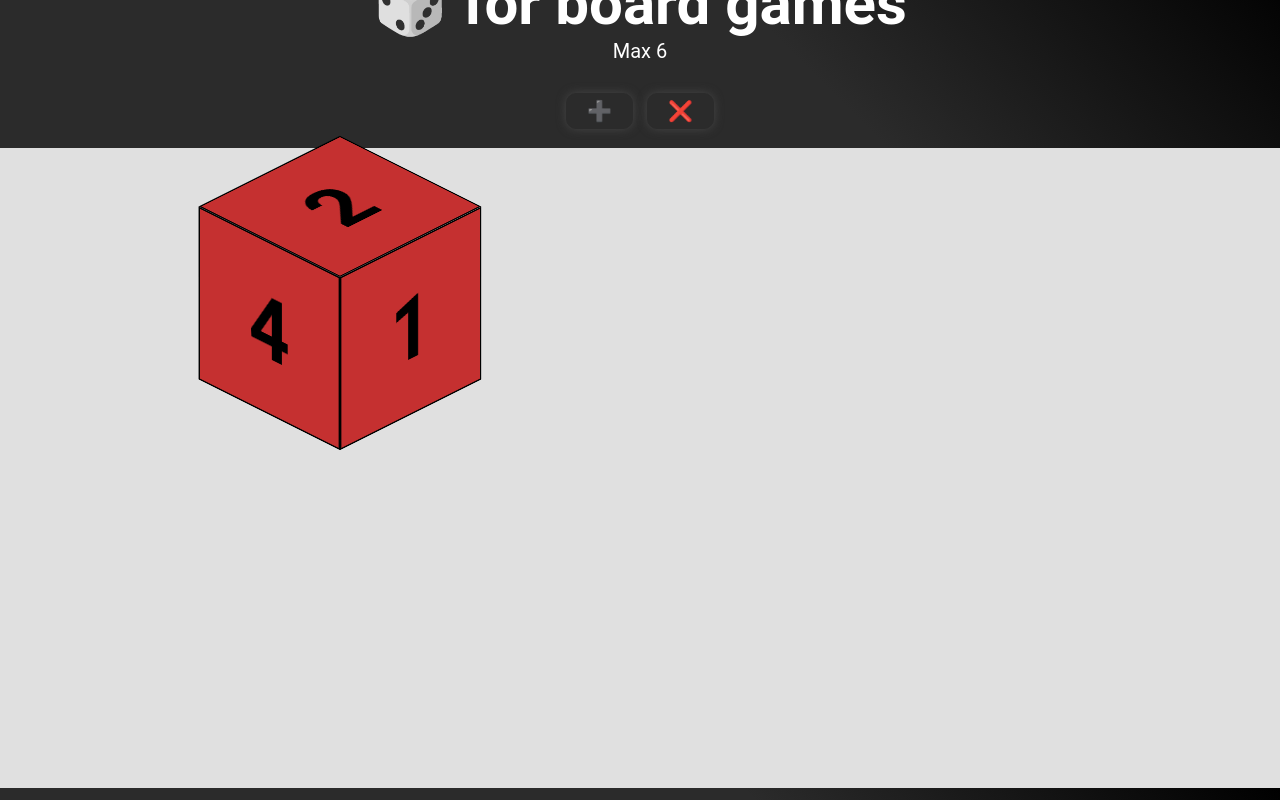
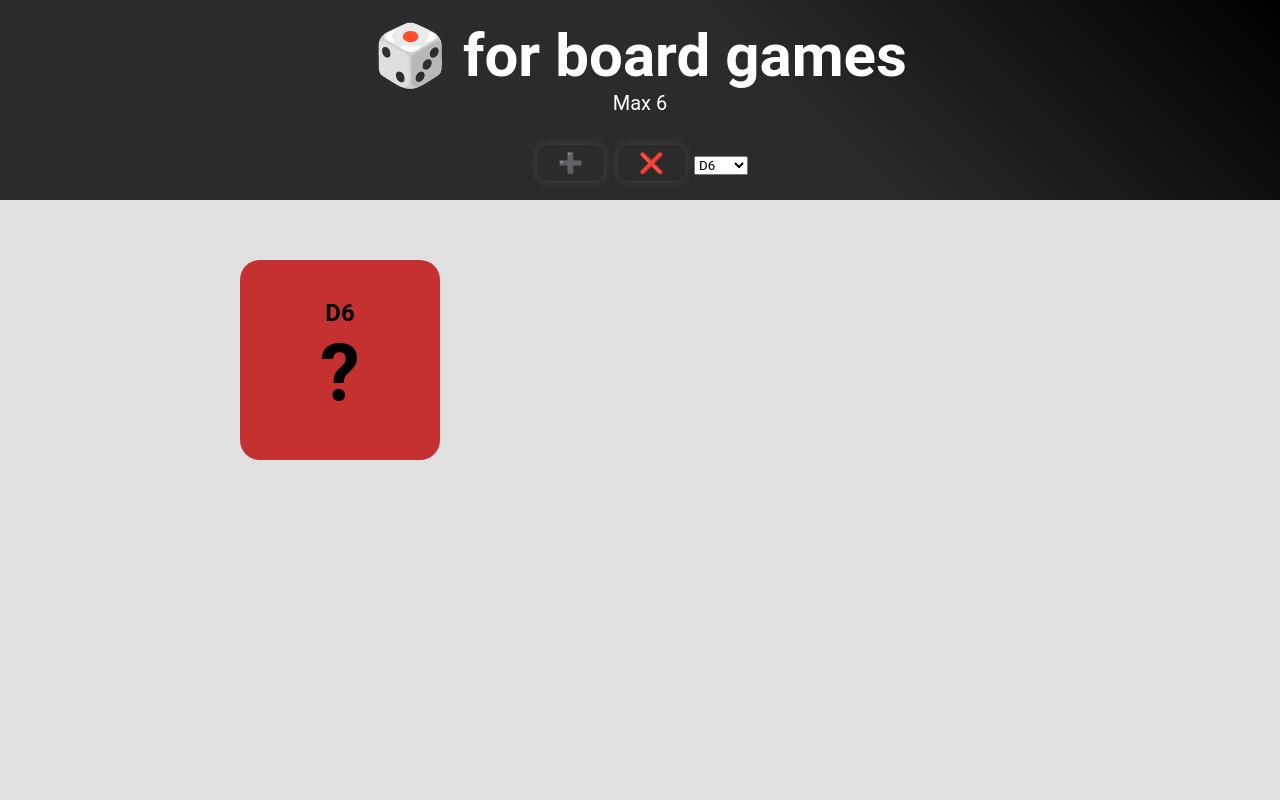
Before and after one commit to Gabo19x/Dado, a plain HTML site: page index.html in a window 1280 px wide. Shown: the top 800 px of the page. Drawn offline with Linux system fonts and the light colour scheme.

Commit message:
Implementacion para agregar nuevos dados

```diff
--- a/app.js
+++ b/app.js
@@ -1,77 +1,83 @@
-// Referencias a los elementos
-const contenedor = document.getElementById('Dados');
-const botonAgregar = document.getElementById('Agregar');
-const botonRemover = document.getElementById('Remover');
+// Referencias
+const contenedor = document.getElementById("Dados");
+const botonAgregar = document.getElementById("Agregar");
+const botonRemover = document.getElementById("Remover");
+const selectorTipo = document.getElementById("tipoDado");
 
-let num = 2;
 const dadosMax = 6;
-let cantidadDados = 1;
-/* FUNCION
-*/
-function crearDado() {
-    const cube = document.createElement('div');
-    cube.classList.add('Dado');
+let cantidadDados = 0;
 
-    num = (num + 1) % 3;
+const colores = [
+    "Rojo",
+    "Azul",
+    "Verde"
+];
 
-    if(num === 0) {
-        cube.innerHTML = `
-            <div class="front Rojo">1</div>
-            <div class="back Rojo">6</div>
-            <div class="right Rojo">3</div>
-            <div class="left Rojo">4</div>
-            <div class="top Rojo">2</div>
-            <div class="bottom Rojo">5</div>
-        `;
-    } else if(num === 1) {
-        cube.innerHTML = `
-            <div class="front Azul">1</div>
-            <div class="back Azul">6</div>
-            <div class="right Azul">3</div>
-            <div class="left Azul">4</div>
-            <div class="top Azul">2</div>
-            <div class="bottom Azul">5</div>
-        `;
-    } else {
-        cube.innerHTML = `
-            <div class="front Verde">1</div>
-            <div class="back Verde">6</div>
-            <div class="right Verde">3</div>
-            <div class="left Verde">4</div>
-            <div class="top Verde">2</div>
-            <div class="bottom Verde">5</div>
-        `;
+let indiceColor = 0;
+
+function crearDado(caras = 6) {
+    const dado = document.createElement("div");
+
+    const color = colores[indiceColor];
+    indiceColor = (indiceColor + 1) % colores.length;
+
+    dado.classList.add("Dado", color);
+    dado.dataset.caras = caras;
+
+    dado.innerHTML = `
+        <div class="tipo">D${caras}</div>
+        <span>?</span>
+    `;
+
+    dado.addEventListener("click", () => {
+        lanzarDado(dado);
+    });
+
+    return dado;
+}
+
+function lanzarDado(dado) {
+    const caras = Number(dado.dataset.caras);
+
+    dado.classList.add("girando");
+
+    setTimeout(() => {
+        const resultado =
+            Math.floor(Math.random() * caras) + 1;
+
+        dado.querySelector("span").textContent = resultado;
+
+        dado.classList.remove("girando");
+    }, 1000);
+}
+
+botonAgregar.addEventListener("click", () => {
+    if (cantidadDados >= dadosMax) {
+        return;
     }
 
-    cube.addEventListener('click', function() {
-        // Genera ángulos aleatorios (múltiplos de 90°)
-        const randomX = (Math.floor(Math.random() * 4) + 1) * 90;
-        const randomY = (Math.floor(Math.random() * 4) + 1) * 90;
-        const randomZ = (Math.floor(Math.random() * 4) + 1) * 90;
+    const caras = Number(selectorTipo.value);
 
-        cube.style.transform = `rotateX(${randomX}deg) rotateY(${randomY}deg) rotateZ(${randomZ}deg)`;
-    });
+    const dado = crearDado(caras);
 
-  return cube;
-}
+    contenedor.appendChild(dado);
 
-// Evento para agregar un dado
-botonAgregar.addEventListener('click', function() {
     cantidadDados++;
-    if(cantidadDados <= 6) {
-        const nuevoDado = crearDado();
-        contenedor.appendChild(nuevoDado);
+});
+
+botonRemover.addEventListener("click", () => {
+    if (cantidadDados === 0) {
+        return;
     }
 
+    contenedor.removeChild(
+        contenedor.lastElementChild
+    );
+
+    cantidadDados--;
 });
 
-// Evento para eliminar el último dado agregado
-botonRemover.addEventListener('click', function() {
-    if (cantidadDados > 0 && contenedor.lastElementChild) {
-        cantidadDados--;
-        contenedor.removeChild(contenedor.lastElementChild);
-    }
-});
-
-// Opcional: Agregar un dado inicial al cargar la página
-contenedor.appendChild(crearDado());
+// Dado inicial
+const dadoInicial = crearDado(6);
+contenedor.appendChild(dadoInicial);
+cantidadDados++;
--- a/css/style.scss
+++ b/css/style.scss
@@ -1,45 +1,20 @@
 @use "globales" as *;
 
-body {
-    -webkit-perspective: 800px;
-    perspective: 800px;
+.Dado {
+    width: 200px;
+    height: 200px;
+
+    border-radius: 20px;
+
     display: flex;
+    flex-direction: column;
     justify-content: center;
     align-items: center;
-    height: 100vh;
-    background: #eee;
-    margin: 0;
-}
 
-.Dado {
-    width: $Largor;
-    height: $Largor;
-    position: relative;
-
-    -webkit-transform-style: preserve-3d;
-    transform-style: preserve-3d;
-    -webkit-transform: rotateX(-30deg) rotateY(45deg);
-    transform: rotateX(-30deg) rotateY(45deg);
-    -webkit-transition: -webkit-transform 2s;
-    transition: transform 2s;
     cursor: pointer;
 
-    div {
-        position: absolute;
-        width: $Largor;
-        height: $Largor;
-        border: 2px solid $negro;
-
-        box-sizing: border-box;
-        font-size: $fuenteDado;
-        font-weight: bold;
-        display: flex;
-        justify-content: center;
-        align-items: center;
-        backface-visibility: hidden;
-        -webkit-backface-visibility: hidden;
-
-        border-radius: 5px;
+    transition: transform 1s;
+    user-select: none;
 }
 
 .Rojo {
@@ -53,12 +28,27 @@
 .Verde {
     background: $colorDado3;
 }
+
+.tipo {
+    font-size: 24px;
+    font-weight: bold;
 }
 
+.Dado span {
+    font-size: 80px;
+    font-weight: bold;
+}
 
-.front  { -webkit-transform: translateZ($distancia); transform: translateZ($distancia); }
-.back   { -webkit-transform: rotateY(180deg) translateZ($distancia); transform: rotateY(180deg) translateZ($distancia); }
-.right  { -webkit-transform: rotateY(90deg) translateZ($distancia); transform: rotateY(90deg) translateZ($distancia); }
-.left   { -webkit-transform: rotateY(-90deg) translateZ($distancia); transform: rotateY(-90deg) translateZ($distancia); }
-.top    { -webkit-transform: rotateX(90deg) translateZ($distancia); transform: rotateX(90deg) translateZ($distancia); }
-.bottom { -webkit-transform: rotateX(-90deg) translateZ($distancia); transform: rotateX(-90deg) translateZ($distancia); }
+.girando {
+    animation: girar 1s ease;
+}
+
+@keyframes girar {
+    from {
+        transform: rotate(0deg);
+    }
+
+    to {
+        transform: rotate(1080deg);
+    }
+}
--- a/index.html
+++ b/index.html
@@ -15,6 +15,17 @@
       <div id="Botones">
         <button class="Boton" id="Agregar">➕</button>
         <button class="Boton" id="Remover">❌</button>
+
+        <select id="tipoDado">
+          <option value="2">D2</option>
+          <option value="4">D4</option>
+          <option value="6" selected>D6</option>
+          <option value="8">D8</option>
+          <option value="10">D10</option>
+          <option value="12">D12</option>
+          <option value="20">D20</option>
+          <option value="100">D100</option>
+        </select>
       </div>
     </header>
 
```
Also changed, not shown: css/globales.css, css/style.css, 3 other files. Lines whose indentation alone changed are shown as unchanged.
